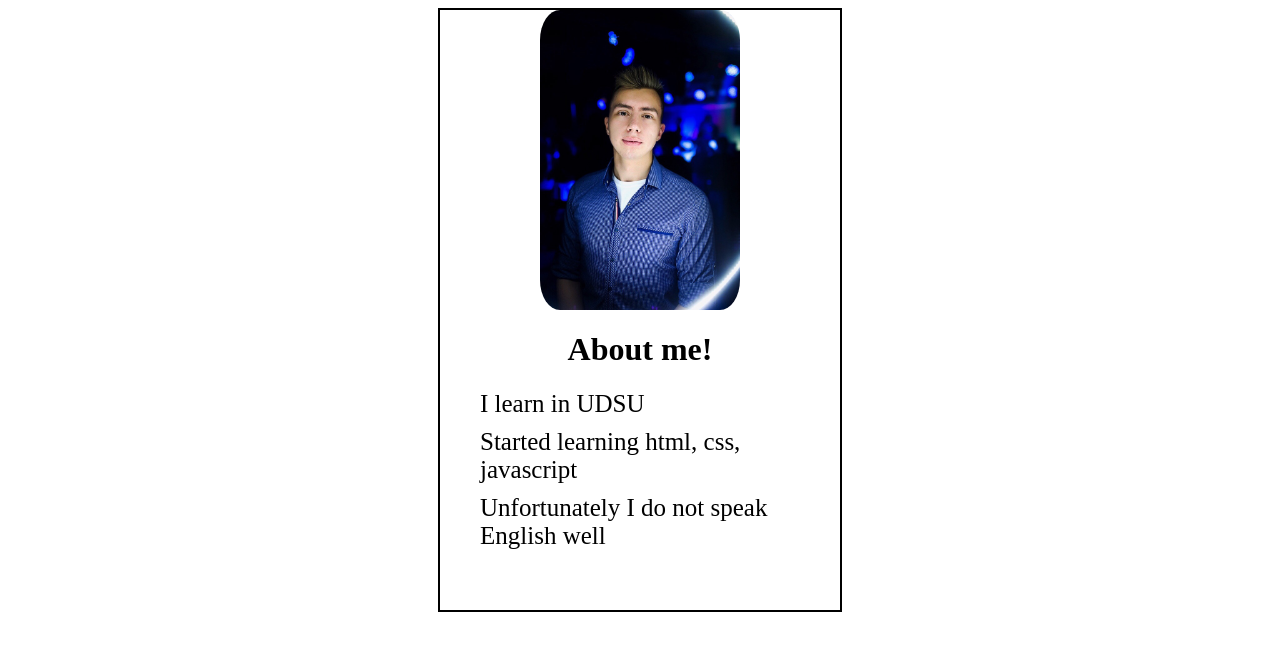
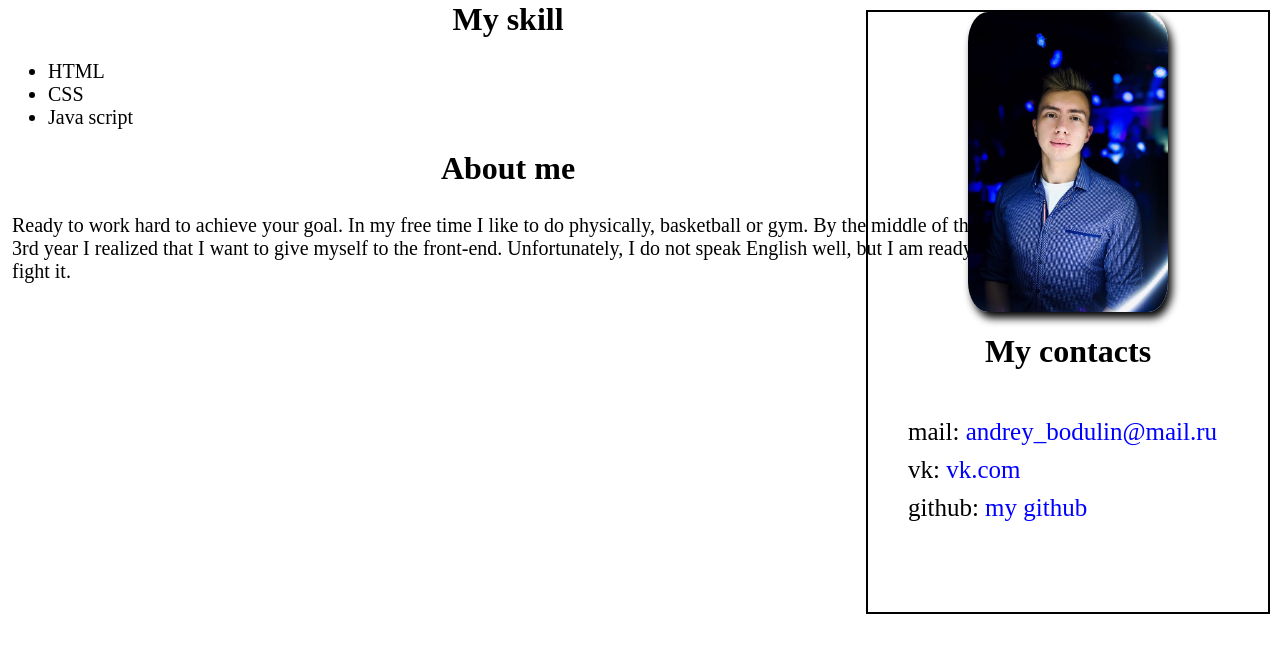
Before and after one commit to AndreyBodulin/rsschool-cv, a plain HTML site: page index.html in a window 1280 px wide. Drawn offline with Linux system fonts and the light colour scheme.

Commit message:
feat: add main block

```diff
--- a/css/style.css
+++ b/css/style.css
@@ -1,7 +1,11 @@
 .case {
+    display: flex;
+    position: absolute;
+    flex-direction: column;
+    right: 10px;
+    top:10px;
     width: 400px;
     height: 600px;
-    margin: 0 auto;
     border: 2px solid black;
 }
 
@@ -9,7 +13,6 @@
     display: block;
     position: relative;
     text-align: center;
-    right: 20px;
 }
 
 .photo {
@@ -18,10 +21,45 @@
     height: 50%;
     margin: 0 auto;
     border-radius: 10%;
+    box-shadow: 4px 6px 8px black;
 }
 
-ul li {
+.case ul li {
     list-style: none;
     font-size: 25px;
     margin-top: 10px;
 }
+
+p {
+    display: inline-block;
+}
+
+li a {
+    text-decoration: none;
+    color: blue;
+}
+
+li a:hover{
+    text-decoration: underline;
+}
+
+.about_me {
+    display: block;
+    position: relative;
+    width: 1000px;
+    height: 500px;
+    top: -20px;
+}
+
+.about_me h1{
+    text-align: center;
+}
+
+.about_me p{
+    font-size: 20px;
+    margin: 5px 4px;
+}
+
+.about_me li{
+    font-size: 20px;
+}
--- a/index.html
+++ b/index.html
@@ -8,13 +8,25 @@
     <title>My CV</title>
 </head>
 <body>
+    <main class="about_me">
+        <h1>My skill</h1>
+        <ul>
+            <li>HTML</li>
+            <li>CSS</li>
+            <li>Java script</li>
+        </ul>
+        <h1>About me</h1>
+        <p>Ready to work hard to achieve your goal. In my free time I like to do physically, basketball or gym.
+            By the middle of the 3rd year I realized that I want to give myself to the front-end.
+            Unfortunately, I do not speak English well, but I am ready to fight it.</p>
+    </main>
     <div class="case">
         <img class="photo" src="img/BiCMOeaEF1o.jpg" alt="">
+        <h1>My contacts</h1>
         <ul>
-            <h1>About me!</h1>
-            <li>I learn in UDSU</li>
-            <li>Started learning html, css, javascript</li>
-            <li>Unfortunately I do not speak English well</li>
+            <li>mail: <a href="https://my.mail.ru/mail/andrey_bodulin/">andrey_bodulin@mail.ru</a></li>
+            <li>vk: <a href="https://vk.com/id39036348">vk.com</a></li>
+            <li>github: <a href="https://github.com/AndreyBodulin">my github</a></li>
         </ul>
     </div>
 </body>
```
